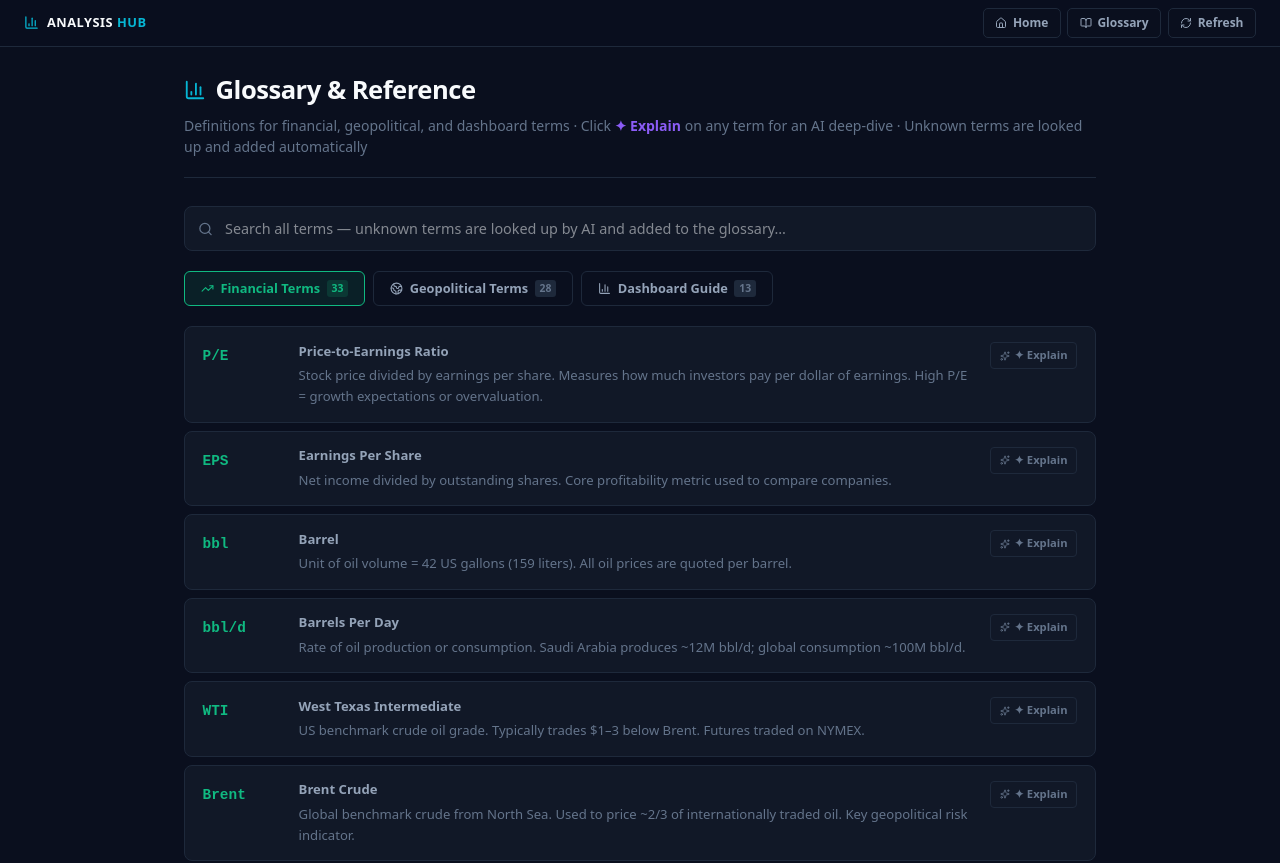
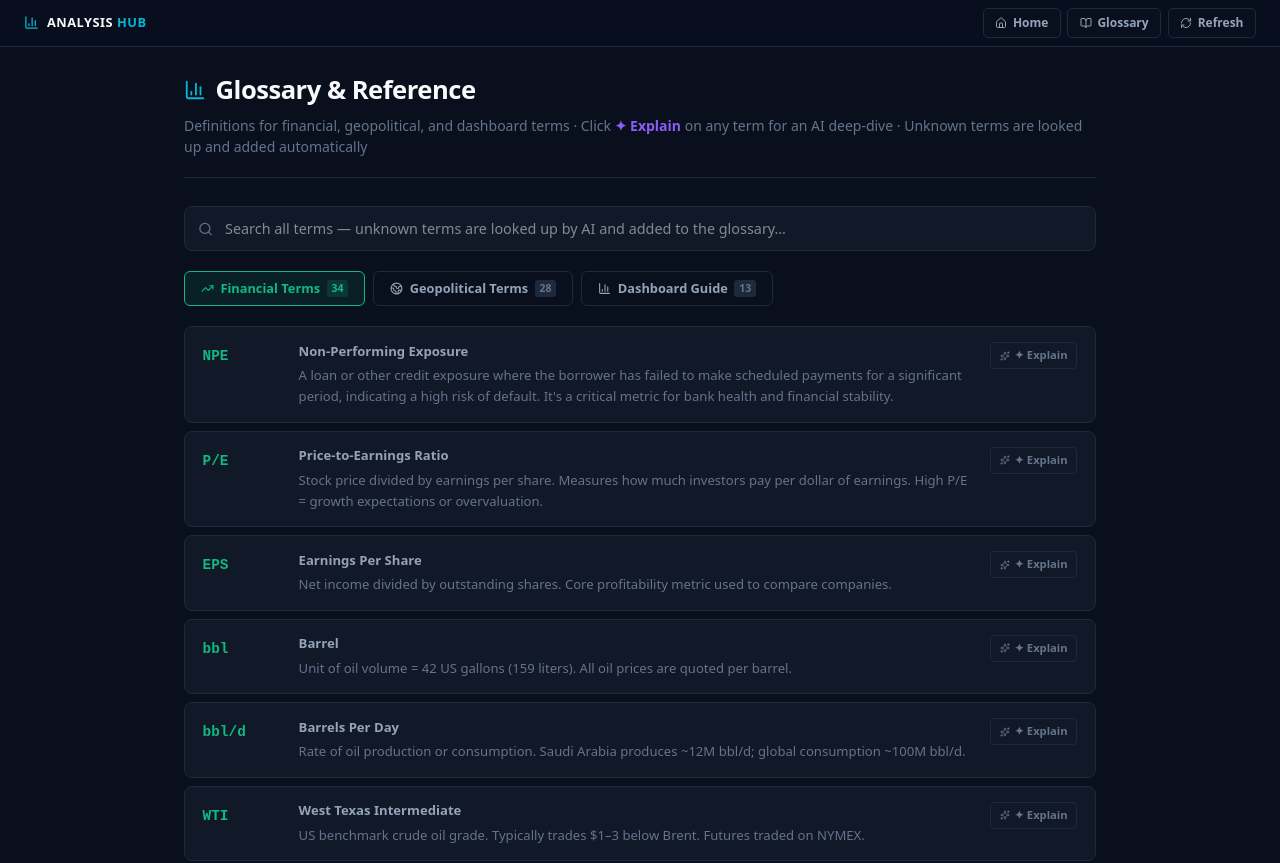
Before and after one commit to andreasbekiaris/ai-analysis, a React (Vite) app: page /help in a window 1280 px wide. Shown: the top 863 px of the page. Built offline with nearby package versions, Linux system fonts and the light colour scheme.

Commit message:
feat: add glossary term — NPE (financial)

```diff
--- a/src/pages/HelpPage.jsx
+++ b/src/pages/HelpPage.jsx
@@ -5,6 +5,7 @@ import SiteNavBar from '../components/SiteNavBar'
 
 const glossary = {
   financial: [
+    { term: "NPE", full: "Non-Performing Exposure", definition: "A loan or other credit exposure where the borrower has failed to make scheduled payments for a significant period, indicating a high risk of default. It's a critical metric for bank health and financial stability." },
     { term: 'P/E', full: 'Price-to-Earnings Ratio', definition: 'Stock price divided by earnings per share. Measures how much investors pay per dollar of earnings. High P/E = growth expectations or overvaluation.' },
     { term: 'EPS', full: 'Earnings Per Share', definition: 'Net income divided by outstanding shares. Core profitability metric used to compare companies.' },
     { term: 'bbl', full: 'Barrel', definition: 'Unit of oil volume = 42 US gallons (159 liters). All oil prices are quoted per barrel.' },
```
